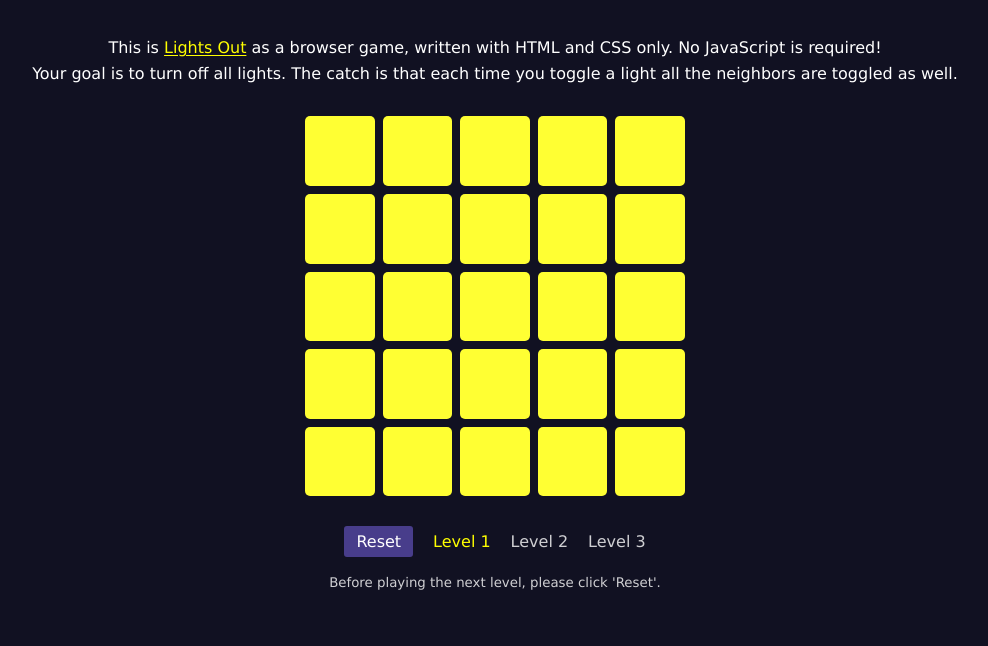
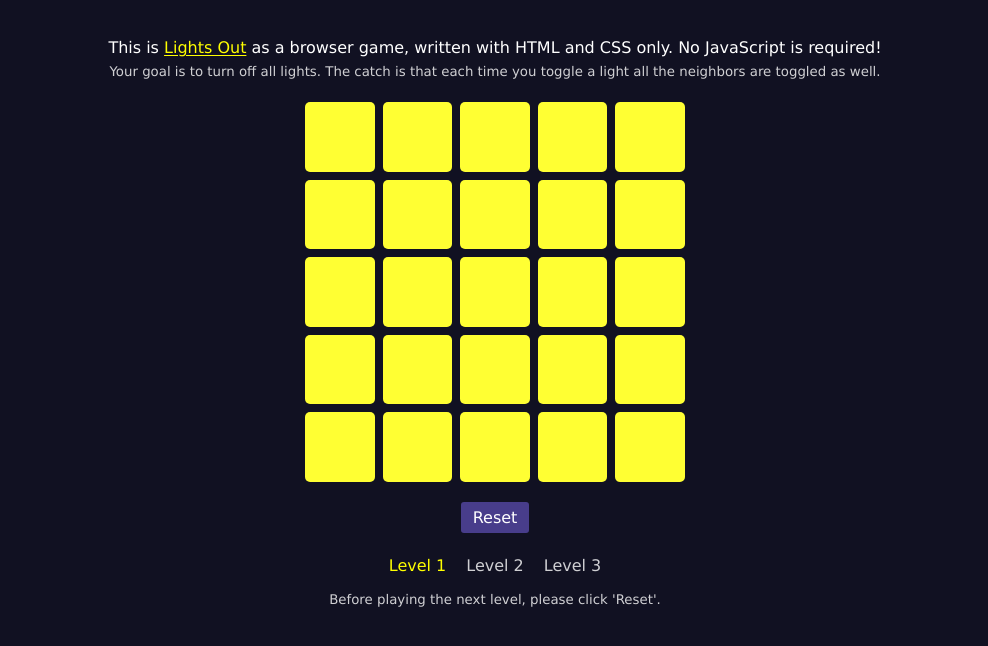
Before and after one commit to ScriptRaccoon/lights-out-css, a website: page public/index.html in a window 1280 px wide. Shown: the part 76-722 px from the top of the page, without its empty margins (145-1133 px from the left). Drawn offline with nearby package versions, Linux system fonts and the light colour scheme; files that its build step writes are made by us from their sources.

Commit message:
styling of small el

```diff
--- a/public/index.html
+++ b/public/index.html
@@ -35,9 +35,12 @@
 				>Lights Out</a
 			>
 			as a browser game, written with HTML and CSS only. No
-			JavaScript is required!<br />Your goal is to turn off all
-			lights. The catch is that each time you toggle a light all
-			the neighbors are toggled as well.
+			JavaScript is required!<br />
+			<small
+				>Your goal is to turn off all lights. The catch is
+				that each time you toggle a light all the neighbors
+				are toggled as well.</small
+			>
 		</p>
 		<input type="radio" checked id="level1" name="levels" />
 		<input type="radio" id="level2" name="levels" />
@@ -124,9 +127,10 @@
 					<input type="checkbox" id="c55" />
 				</label>
 			</main>
-
 			<menu>
 				<button type="reset">Reset</button>
+			</menu>
+			<menu>
 				<label class="levelLabel" for="level1">Level 1</label>
 				<label class="levelLabel" for="level2">Level 2</label>
 				<label class="levelLabel" for="level3">Level 3</label>
--- a/src/_board.scss
+++ b/src/_board.scss
@@ -1,7 +1,7 @@
 @import "variables";
 
 #board {
-	margin-block: 30px;
+	margin-top: 20px;
 	display: inline-grid;
 	width: min(90vmin, 380px);
 	height: min(90vmin, 380px);
--- a/src/_buttons.scss
+++ b/src/_buttons.scss
@@ -3,6 +3,8 @@ menu {
 	justify-content: center;
 	align-items: center;
 	gap: 20px;
+	flex-wrap: wrap;
+	padding-top: 20px;
 }
 
 button {
--- a/src/_global.scss
+++ b/src/_global.scss
@@ -22,3 +22,8 @@ a {
 	color: yellow;
 	text-underline-offset: 2px;
 }
+
+small {
+	opacity: 0.8;
+	display: block;
+}
--- a/src/_levels.scss
+++ b/src/_levels.scss
@@ -14,9 +14,7 @@ input[type="radio"] {
 }
 
 .resetHint {
-	opacity: 0.8;
-	display: block;
-	margin-top: 15px;
+	margin-top: 10px;
 }
 
 @for $l from 1 through $number {
```
